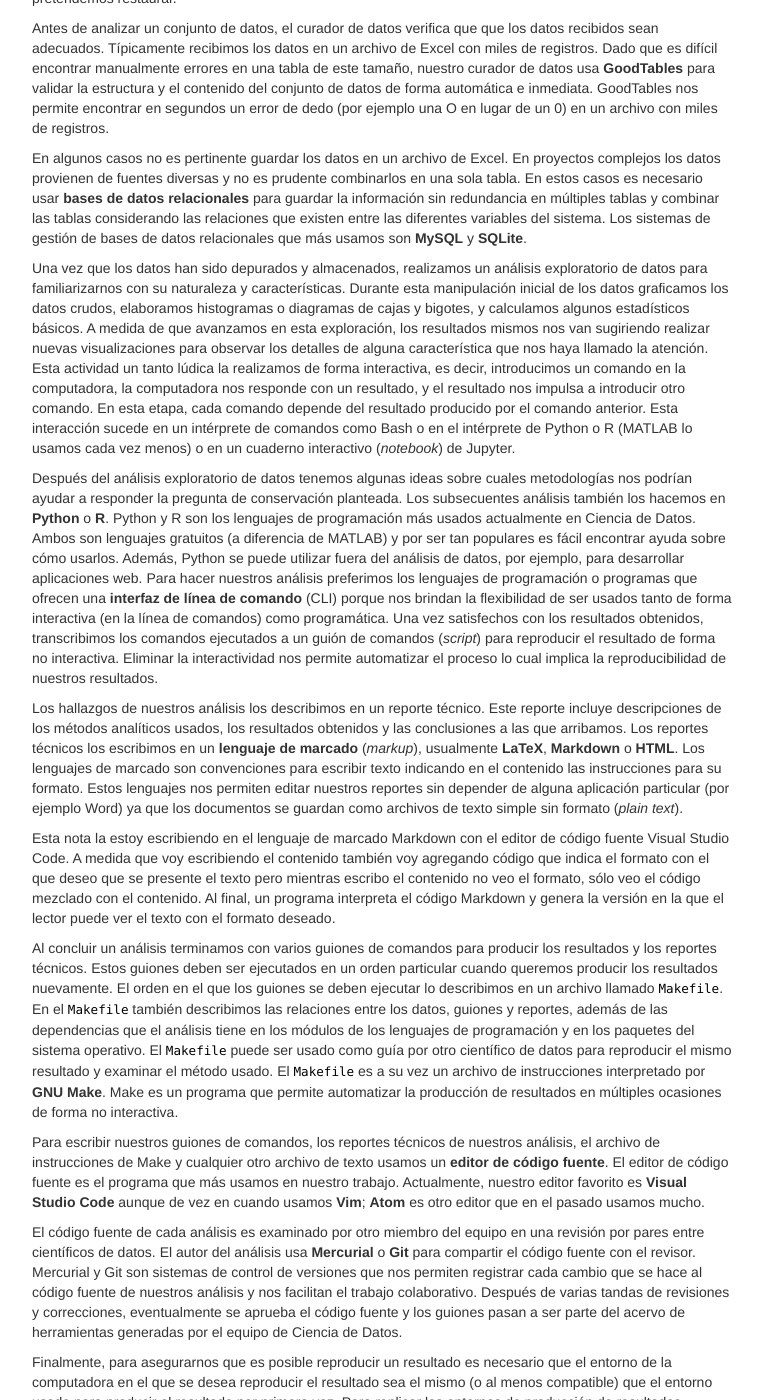
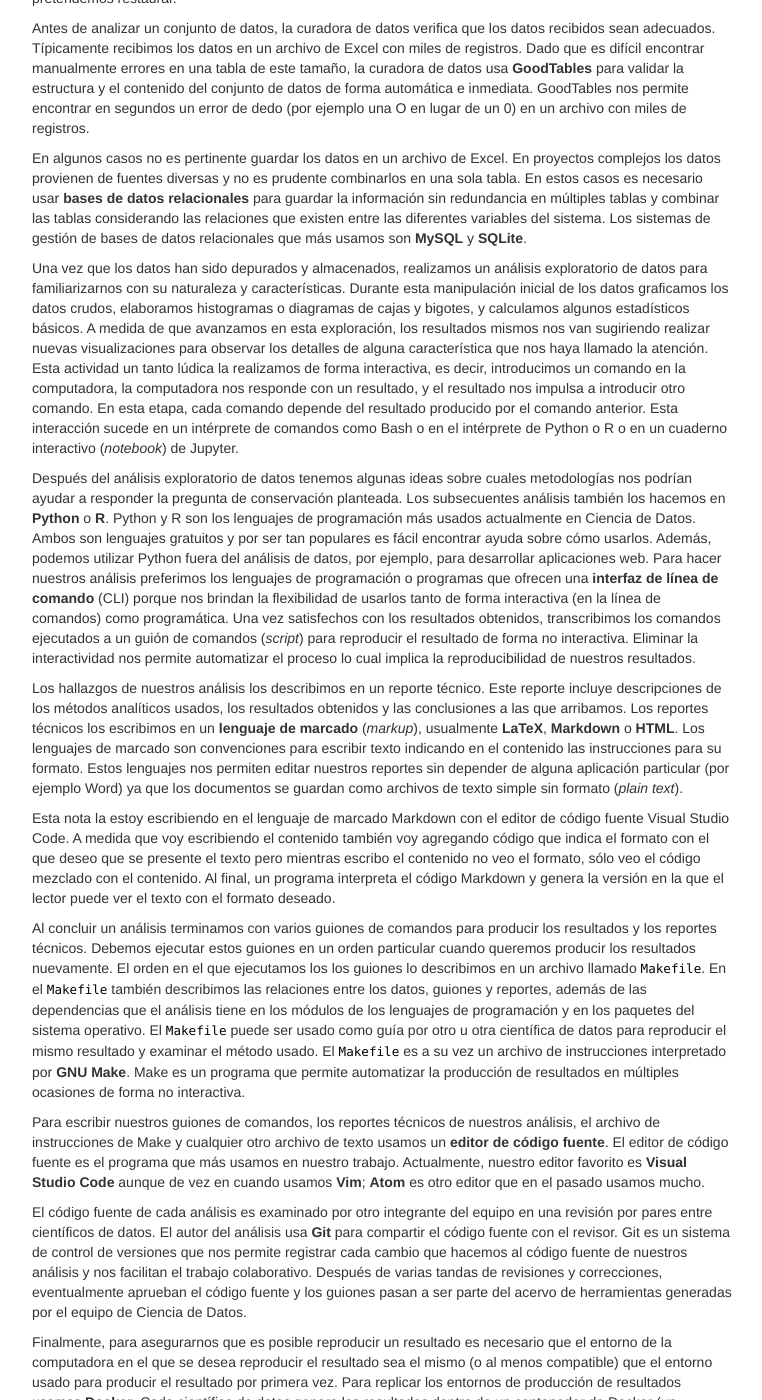
Before and after one commit to LizethMReyes/islasgeci.github.io, a Jekyll site: the page built from _posts/2019-03-11-nuestras_herramientas.md, in a window 1280 px wide and 1400 px high, scrolled down 264 px. Shown: the whole window, without its empty margins (258-1020 px from the left). Built offline with Jekyll 4.4.1, drawn with Linux system fonts in a browser that asks for light colours; some of the changed text lies outside the part shown.

Commit message:
Incorpora sugerencias de @nepito
Co-authored-by: nepito <braulio.rojas@islas.org.mx>

```diff
--- a/_posts/2019-03-11-nuestras_herramientas.md
+++ b/_posts/2019-03-11-nuestras_herramientas.md
@@ -6,27 +6,33 @@
 tags: equipo
 ---
 
-Cada oficio tiene sus herramientas características. Las herramientas del científico de datos son programas de computadora y lenguajes de programación que nos permiten realizar análisis cuantitativos de forma colaborativa y reproducible.
+Cada oficio tiene sus herramientas características. Las herramientas de las científicas y científicos de datos son programas de computadora y lenguajes de programación que nos permiten realizar análisis cuantitativos de forma colaborativa y reproducible.
+
 
 En Conservación de Islas, toda acción de conservación implica la colecta de datos mediante actividades de monitoreo diseñadas para evaluar el impacto de nuestra intervención en la biodiversidad de la isla que pretendemos restaurar.
 
-Antes de analizar un conjunto de datos, el curador de datos verifica que que los datos recibidos sean adecuados. Típicamente recibimos los datos en un archivo de Excel con miles de registros. Dado que es difícil encontrar manualmente errores en una tabla de este tamaño, nuestro curador de datos usa **GoodTables** para validar la estructura y el contenido del conjunto de datos de forma automática e inmediata. GoodTables nos permite encontrar en segundos un error de dedo (por ejemplo una O en lugar de un 0) en un archivo con miles de registros.
+Antes de analizar un conjunto de datos, la curadora de datos verifica que los datos recibidos sean adecuados. Típicamente recibimos los datos en un archivo de Excel con miles de registros. Dado que es difícil encontrar manualmente errores en una tabla de este tamaño, la curadora de datos usa **GoodTables** para validar la estructura y el contenido del conjunto de datos de forma automática e inmediata. GoodTables nos permite encontrar en segundos un error de dedo (por ejemplo una O en lugar de un 0) en un archivo con miles de registros.
+
 
 En algunos casos no es pertinente guardar los datos en un archivo de Excel. En proyectos complejos los datos provienen de fuentes diversas y no es prudente combinarlos en una sola tabla. En estos casos es necesario usar **bases de datos relacionales** para guardar la información sin redundancia en múltiples tablas y combinar las tablas considerando las relaciones que existen entre las diferentes variables del sistema. Los sistemas de gestión de bases de datos relacionales que más usamos son **MySQL** y **SQLite**.
 
-Una vez que los datos han sido depurados y almacenados, realizamos un análisis exploratorio de datos para familiarizarnos con su naturaleza y características. Durante esta manipulación inicial de los datos graficamos los datos crudos, elaboramos histogramas o diagramas de cajas y bigotes, y calculamos algunos estadísticos básicos. A medida de que avanzamos en esta exploración, los resultados mismos nos van sugiriendo realizar nuevas visualizaciones para observar los detalles de alguna característica que nos haya llamado la atención. Esta actividad un tanto lúdica la realizamos de forma interactiva, es decir, introducimos un comando en la computadora, la computadora nos responde con un resultado, y el resultado nos impulsa a introducir otro comando. En esta etapa, cada comando depende del resultado producido por el comando anterior. Esta interacción sucede en un intérprete de comandos como Bash o en el intérprete de Python o R (MATLAB lo usamos cada vez menos) o en un cuaderno interactivo (_notebook_) de Jupyter.
+Una vez que los datos han sido depurados y almacenados, realizamos un análisis exploratorio de datos para familiarizarnos con su naturaleza y características. Durante esta manipulación inicial de los datos graficamos los datos crudos, elaboramos histogramas o diagramas de cajas y bigotes, y calculamos algunos estadísticos básicos. A medida de que avanzamos en esta exploración, los resultados mismos nos van sugiriendo realizar nuevas visualizaciones para observar los detalles de alguna característica que nos haya llamado la atención. Esta actividad un tanto lúdica la realizamos de forma interactiva, es decir, introducimos un comando en la computadora, la computadora nos responde con un resultado, y el resultado nos impulsa a introducir otro comando. En esta etapa, cada comando depende del resultado producido por el comando anterior. Esta interacción sucede en un intérprete de comandos como Bash o en el intérprete de Python o R o en un cuaderno interactivo (_notebook_) de Jupyter.
 
-Después del análisis exploratorio de datos tenemos algunas ideas sobre cuales metodologías nos podrían ayudar a responder la pregunta de conservación planteada. Los subsecuentes análisis también los hacemos en **Python** o **R**. Python y R son los lenguajes de programación más usados actualmente en Ciencia de Datos. Ambos son lenguajes gratuitos (a diferencia de MATLAB) y por ser tan populares es fácil encontrar ayuda sobre cómo usarlos. Además, Python se puede utilizar fuera del análisis de datos, por ejemplo, para desarrollar aplicaciones web. Para hacer nuestros análisis preferimos los lenguajes de programación o programas que ofrecen una **interfaz de línea de comando** (CLI) porque nos brindan la flexibilidad de ser usados tanto de forma interactiva (en la línea de comandos) como programática. Una vez satisfechos con los resultados obtenidos, transcribimos los comandos ejecutados a un guión de comandos (_script_) para reproducir el resultado de forma no interactiva. Eliminar la interactividad nos permite automatizar el proceso lo cual implica la reproducibilidad de nuestros resultados.
+
+Después del análisis exploratorio de datos tenemos algunas ideas sobre cuales metodologías nos podrían ayudar a responder la pregunta de conservación planteada. Los subsecuentes análisis también los hacemos en **Python** o **R**. Python y R son los lenguajes de programación más usados actualmente en Ciencia de Datos. Ambos son lenguajes gratuitos y por ser tan populares es fácil encontrar ayuda sobre cómo usarlos. Además, podemos utilizar Python fuera del análisis de datos, por ejemplo, para desarrollar aplicaciones web. Para hacer nuestros análisis preferimos los lenguajes de programación o programas que ofrecen una **interfaz de línea de comando** (CLI) porque nos brindan la flexibilidad de usarlos tanto de forma interactiva (en la línea de comandos) como programática. Una vez satisfechos con los resultados obtenidos, transcribimos los comandos ejecutados a un guión de comandos (_script_) para reproducir el resultado de forma no interactiva. Eliminar la interactividad nos permite automatizar el proceso lo cual implica la reproducibilidad de nuestros resultados.
+
 
 Los hallazgos de nuestros análisis los describimos en un reporte técnico. Este reporte incluye descripciones de los métodos analíticos usados, los resultados obtenidos y las conclusiones a las que arribamos. Los reportes técnicos los escribimos en un **lenguaje de marcado** (_markup_), usualmente **LaTeX**, **Markdown** o **HTML**. Los lenguajes de marcado son convenciones para escribir texto indicando en el contenido las instrucciones para su formato. Estos lenguajes nos permiten editar nuestros reportes sin depender de alguna aplicación particular (por ejemplo Word) ya que los documentos se guardan como archivos de texto simple sin formato (_plain text_).
 
 Esta nota la estoy escribiendo en el lenguaje de marcado Markdown con el editor de código fuente Visual Studio Code. A medida que voy escribiendo el contenido también voy agregando código que indica el formato con el que deseo que se presente el texto pero mientras escribo el contenido no veo el formato, sólo veo el código mezclado con el contenido. Al final, un programa interpreta el código Markdown y genera la versión en la que el lector puede ver el texto con el formato deseado.
 
-Al concluir un análisis terminamos con varios guiones de comandos para producir los resultados y los reportes técnicos. Estos guiones deben ser ejecutados en un orden particular cuando queremos producir los resultados nuevamente. El orden en el que los guiones se deben ejecutar lo describimos en un archivo llamado `Makefile`. En el `Makefile` también describimos las relaciones entre los datos, guiones y reportes, además de las dependencias que el análisis tiene en los módulos de los lenguajes de programación y en los paquetes del sistema operativo. El `Makefile` puede ser usado como guía por otro científico de datos para reproducir el mismo resultado y examinar el método usado. El `Makefile` es a su vez un archivo de instrucciones interpretado por **GNU Make**. Make es un programa que permite automatizar la producción de resultados en múltiples ocasiones de forma no interactiva.
+Al concluir un análisis terminamos con varios guiones de comandos para producir los resultados y los reportes técnicos. Debemos ejecutar estos guiones en un orden particular cuando queremos producir los resultados nuevamente. El orden en el que ejecutamos los  los guiones lo describimos en un archivo llamado `Makefile`. En el `Makefile` también describimos las relaciones entre los datos, guiones y reportes, además de las dependencias que el análisis tiene en los módulos de los lenguajes de programación y en los paquetes del sistema operativo. El `Makefile` puede ser usado como guía por otro u otra científica de datos para reproducir el mismo resultado y examinar el método usado. El `Makefile` es a su vez un archivo de instrucciones interpretado por **GNU Make**. Make es un programa que permite automatizar la producción de resultados en múltiples ocasiones de forma no interactiva.
+
 
 Para escribir nuestros guiones de comandos, los reportes técnicos de nuestros análisis, el archivo de instrucciones de Make y cualquier otro archivo de texto usamos un **editor de código fuente**. El editor de código fuente es el programa que más usamos en nuestro trabajo. Actualmente, nuestro editor favorito es **Visual Studio Code** aunque de vez en cuando usamos **Vim**; **Atom** es otro editor que en el pasado usamos mucho.
 
-El código fuente de cada análisis es examinado por otro miembro del equipo en una revisión por pares entre científicos de datos. El autor del análisis usa **Mercurial** o **Git** para compartir el código fuente con el revisor. Mercurial y Git son sistemas de control de versiones que nos permiten registrar cada cambio que se hace al código fuente de nuestros análisis y nos facilitan el trabajo colaborativo. Después de varias tandas de revisiones y correcciones, eventualmente se aprueba el código fuente y los guiones pasan a ser parte del acervo de herramientas generadas por el equipo de Ciencia de Datos.
+El código fuente de cada análisis es examinado por otro integrante del equipo en una revisión por pares entre científicos de datos. El autor del análisis usa **Git** para compartir el código fuente con el revisor. Git es un sistema de control de versiones que nos permite registrar cada cambio que hacemos al código fuente de nuestros análisis y nos facilitan el trabajo colaborativo. Después de varias tandas de revisiones y correcciones, eventualmente aprueban el código fuente y los guiones pasan a ser parte del acervo de herramientas generadas por el equipo de Ciencia de Datos.
+
 
 Finalmente, para asegurarnos que es posible reproducir un resultado es necesario que el entorno de la computadora en el que se desea reproducir el resultado sea el mismo (o al menos compatible) que el entorno usado para producir el resultado por primera vez. Para replicar los entornos de producción de resultados usamos **Docker**. Cada científico de datos genera los resultados dentro de un contenedor de Docker (un concepto similar al de máquinas virtuales) y luego comparte el contenedor junto con los datos de entrada y el código fuente del análisis asegurando así su reproducibilidad.
 
```
